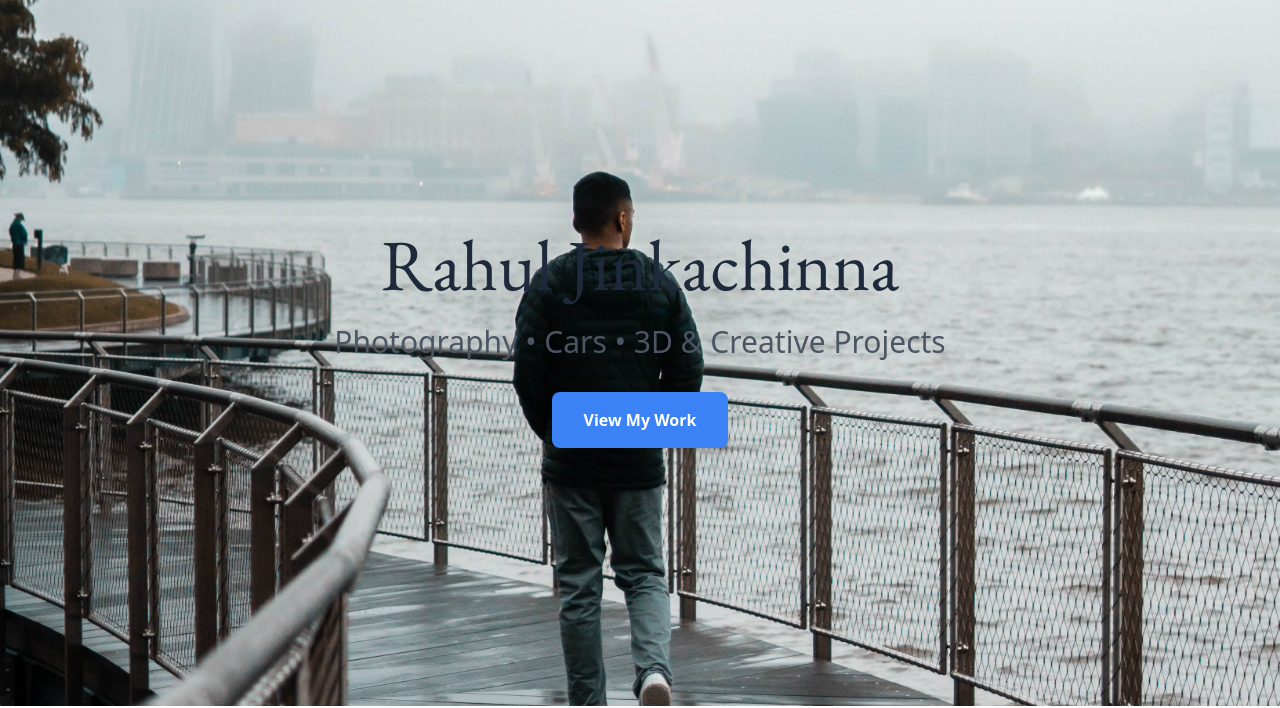
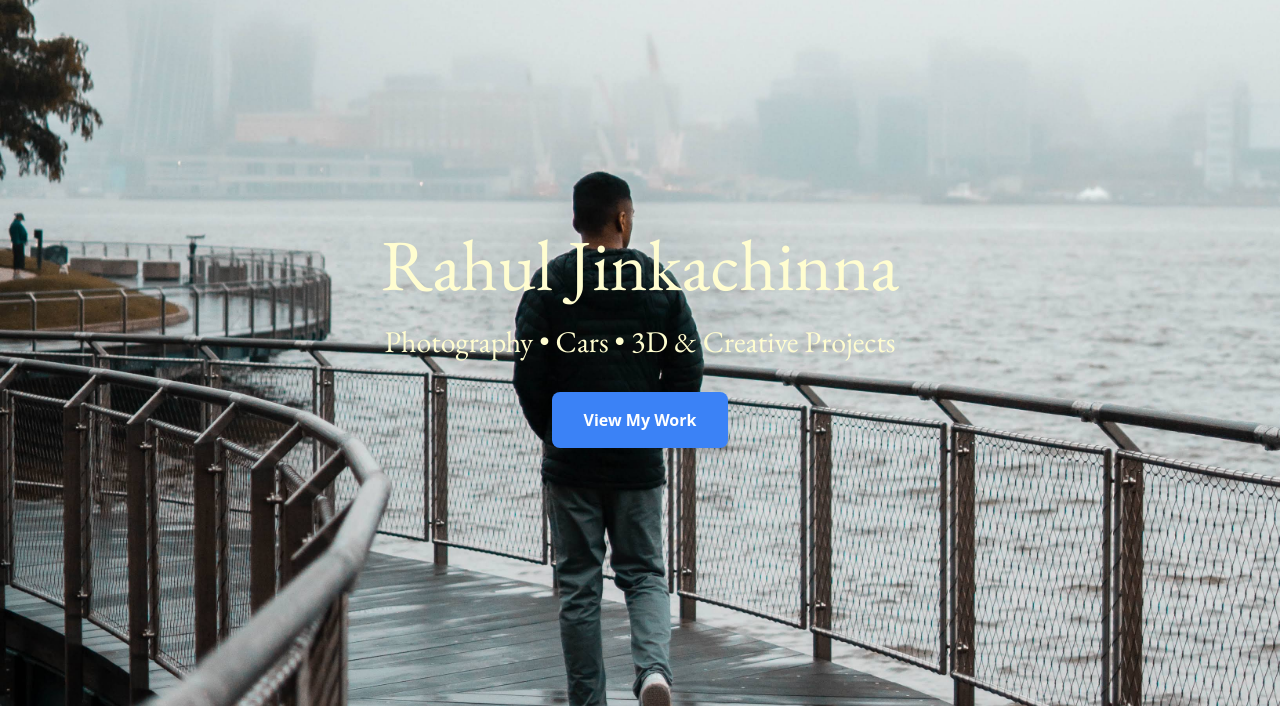
Before and after one commit to rahuljinka/rahuljinka.github.io, a plain HTML site: page index.html in a window 1280 px wide. Shown: the part 94-802 px from the top of the page. Drawn offline with nearby package versions, Linux system fonts and the light colour scheme.

Commit message:
Adding edits

```diff
--- a/index.html
+++ b/index.html
@@ -14,6 +14,7 @@
           colors: {
             primary: '#3B82F6',
             secondary: '#1E293B',
+            cream: "#FFFDD0",
           }
         }
       }
@@ -71,10 +72,10 @@
   <section class="min-h-screen flex items-center justify-center bg-gradient-to-br from-blue-50 to-indigo-100 pt-16 bg-center bg-cover"
          style="background-image: url('images/me2.jpg');">
     <div class="max-w-6xl mx-auto px-4 sm:px-6 lg:px-8 text-center">
-      <h1 class="text-4xl sm:text-5xl lg:text-7xl text-secondary mb-6 leading-tight font-garamond">
+      <h1 class="text-4xl sm:text-5xl lg:text-7xl text-cream mb-6 leading-tight font-garamond">
         Rahul Jinkachinna
       </h1>
-      <p class="text-xl sm:text-2xl lg:text-3xl text-gray-600 mb-8 font-light">
+      <p class="text-xl sm:text-2xl lg:text-3xl text-cream mb-8 font-light font-garamond">
         Photography • Cars • 3D & Creative Projects
       </p>
       <a href="portfolio.html"
```
